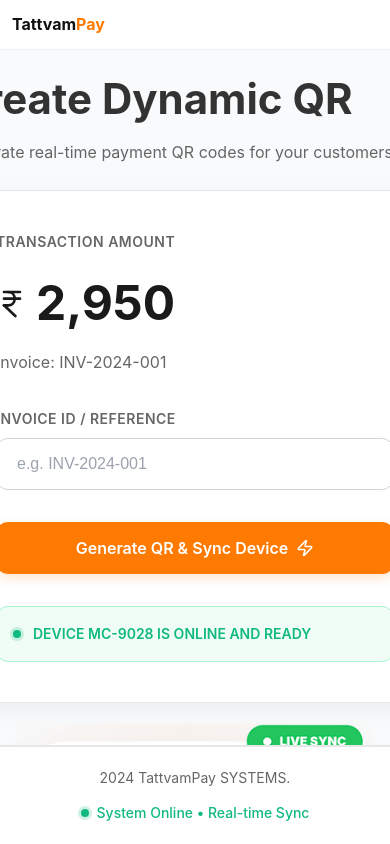
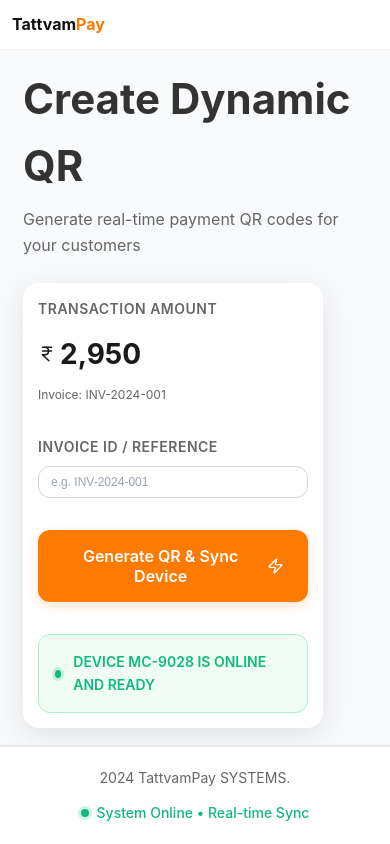
Before and after one commit to Anhu22/TattvaPay, a React (Create React App) app: page /qr-generator in a window 390 px wide. Built offline with nearby package versions, Linux system fonts and the light colour scheme.

Commit message:
Responsiveness update

```diff
--- a/src/components/DashboardLayout.jsx
+++ b/src/components/DashboardLayout.jsx
@@ -15,10 +15,30 @@
   min-height: 100vh;
   background: #f8f9fc;
 
-  @media (max-width: 768px) {
-    flex-direction: column;
+  /* Tablet and smaller */
+  @media (max-width: 1200px) {
+    /* Keep flex layout for tablets */
   }
 
+  /* Mobile landscape */
+  @media (max-width: 768px) and (orientation: landscape) {
+    flex-direction: row;
+    min-height: 100vh;
+  }
+
+  /* Mobile portrait */
+  @media (max-width: 768px) and (orientation: portrait) {
+    flex-direction: column;
+    min-height: 100vh;
+  }
+
+  /* Small mobile portrait */
+  @media (max-width: 600px) and (orientation: portrait) {
+    flex-direction: column;
+    min-height: 100vh;
+  }
+
+  /* Height-based portrait adjustments */
   @media (max-height: 600px) and (orientation: portrait) {
     flex-direction: column;
   }
--- a/src/pages/Dashboard.jsx
+++ b/src/pages/Dashboard.jsx
@@ -38,8 +38,38 @@
   flex: 1;
   padding: 30px 40px;
 
-  @media (max-width: 768px) {
-    padding: 20px;
+  /* Tablet and smaller */
+  @media (max-width: 1200px) {
+    padding: 25px 30px;
+  }
+
+  /* Mobile landscape */
+  @media (max-width: 768px) and (orientation: landscape) {
+    padding: 20px 25px;
+  }
+
+  /* Mobile portrait */
+  @media (max-width: 768px) and (orientation: portrait) {
+    padding: 20px 20px;
+  }
+
+  /* Small mobile portrait */
+  @media (max-width: 600px) and (orientation: portrait) {
+    padding: 15px 15px;
+  }
+
+  /* Very small mobile portrait */
+  @media (max-width: 480px) and (orientation: portrait) {
+    padding: 12px 12px;
+  }
+
+  /* Height-based portrait adjustments */
+  @media (max-height: 600px) and (orientation: portrait) {
+    padding: 20px 20px;
+  }
+
+  @media (max-height: 500px) and (orientation: portrait) {
+    padding: 15px 15px;
   }
 `;
 
@@ -64,27 +94,40 @@
   gap: 20px;
   margin-bottom: 30px;
 
+  /* Tablet and smaller */
   @media (max-width: 1200px) {
     grid-template-columns: repeat(2, 1fr);
   }
 
-  @media (max-width: 768px) {
+  /* Mobile landscape */
+  @media (max-width: 768px) and (orientation: landscape) {
     grid-template-columns: repeat(2, 1fr);
     gap: 15px;
     margin-bottom: 20px;
   }
 
-  @media (max-width: 600px) {
+  /* Mobile portrait */
+  @media (max-width: 768px) and (orientation: portrait) {
+    grid-template-columns: repeat(2, 1fr);
+    gap: 12px;
+    margin-bottom: 20px;
+  }
+
+  /* Small mobile portrait */
+  @media (max-width: 600px) and (orientation: portrait) {
     grid-template-columns: 1fr;
     gap: 12px;
+    margin-bottom: 15px;
   }
 
-  @media (max-width: 480px) {
+  /* Very small mobile portrait */
+  @media (max-width: 480px) and (orientation: portrait) {
     grid-template-columns: 1fr;
     gap: 10px;
     margin-bottom: 15px;
   }
 
+  /* Height-based portrait adjustments */
   @media (max-height: 600px) and (orientation: portrait) {
     grid-template-columns: repeat(2, 1fr);
     gap: 12px;
@@ -216,18 +259,40 @@
   gap: 20px;
   margin: 24px 0;
 
-  @media (max-width: 768px) {
-    grid-template-columns: 1fr;
+  /* Tablet and smaller */
+  @media (max-width: 1200px) {
+    grid-template-columns: repeat(2, 1fr);
+  }
+
+  /* Mobile landscape */
+  @media (max-width: 768px) and (orientation: landscape) {
+    grid-template-columns: repeat(2, 1fr);
     gap: 15px;
     margin: 20px 0;
   }
 
-  @media (max-width: 480px) {
+  /* Mobile portrait */
+  @media (max-width: 768px) and (orientation: portrait) {
+    grid-template-columns: repeat(2, 1fr);
+    gap: 12px;
+    margin: 20px 0;
+  }
+
+  /* Small mobile portrait */
+  @media (max-width: 600px) and (orientation: portrait) {
     grid-template-columns: 1fr;
     gap: 12px;
-    margin: 16px 0;
+    margin: 15px 0;
   }
 
+  /* Very small mobile portrait */
+  @media (max-width: 480px) and (orientation: portrait) {
+    grid-template-columns: 1fr;
+    gap: 10px;
+    margin: 15px 0;
+  }
+
+  /* Height-based portrait adjustments */
   @media (max-height: 600px) and (orientation: portrait) {
     grid-template-columns: repeat(2, 1fr);
     gap: 12px;
--- a/src/pages/QR-Generator.jsx
+++ b/src/pages/QR-Generator.jsx
@@ -53,9 +53,52 @@
   max-width: 1600px;
   margin: 0 auto;
 
-  @media (max-width: 968px) {
+  /* Tablet and smaller */
+  @media (max-width: 1200px) {
+    gap: 40px;
+  }
+
+  /* Mobile landscape */
+  @media (max-width: 768px) and (orientation: landscape) {
+    flex-direction: row;
+    gap: 30px;
+    padding: 0 20px;
+  }
+
+  /* Mobile portrait */
+  @media (max-width: 768px) and (orientation: portrait) {
     flex-direction: column;
     gap: 20px;
+    align-items: center;
+    padding: 0 15px;
+  }
+
+  /* Small mobile portrait */
+  @media (max-width: 600px) and (orientation: portrait) {
+    flex-direction: column;
+    gap: 15px;
+    align-items: center;
+    padding: 0 10px;
+  }
+
+  /* Very small mobile portrait */
+  @media (max-width: 480px) and (orientation: portrait) {
+    flex-direction: column;
+    gap: 12px;
+    align-items: center;
+    padding: 0 8px;
+  }
+
+  /* Height-based portrait adjustments */
+  @media (max-height: 600px) and (orientation: portrait) {
+    flex-direction: column;
+    gap: 15px;
+    align-items: center;
+  }
+
+  @media (max-height: 500px) and (orientation: portrait) {
+    flex-direction: column;
+    gap: 10px;
     align-items: center;
   }
 `;
@@ -83,11 +126,59 @@
   background: #ffffff;
   border-radius: 24px;
   padding: 40px;
-  box-shadow: 0 8px 24px rgba(0,0,0,0.05);
-  border: 1px solid #e5e7eb;
-  height: fit-content;
   width: 480px;
+  max-width: 100%;
+  box-shadow: 0 8px 32px rgba(0, 0, 0, 0.1);
   flex-shrink: 0;
+
+  /* Tablet and smaller */
+  @media (max-width: 1200px) {
+    width: 420px;
+    padding: 35px;
+  }
+
+  /* Mobile landscape */
+  @media (max-width: 768px) and (orientation: landscape) {
+    width: 380px;
+    padding: 30px;
+  }
+
+  /* Mobile portrait */
+  @media (max-width: 768px) and (orientation: portrait) {
+    width: 100%;
+    max-width: 400px;
+    padding: 25px;
+    border-radius: 20px;
+  }
+
+  /* Small mobile portrait */
+  @media (max-width: 600px) and (orientation: portrait) {
+    width: 100%;
+    max-width: 350px;
+    padding: 20px;
+    border-radius: 18px;
+  }
+
+  /* Very small mobile portrait */
+  @media (max-width: 480px) and (orientation: portrait) {
+    width: 100%;
+    max-width: 300px;
+    padding: 15px;
+    border-radius: 16px;
+  }
+
+  /* Height-based portrait adjustments */
+  @media (max-height: 600px) and (orientation: portrait) {
+    width: 100%;
+    max-width: 380px;
+    padding: 22px;
+  }
+
+  @media (max-height: 500px) and (orientation: portrait) {
+    width: 100%;
+    max-width: 320px;
+    padding: 18px;
+  }
 `;
 
 const Section = styled.div`
@@ -116,10 +207,55 @@
   gap: 8px;
   margin-bottom: 8px;
 
+  /* Mobile portrait */
+  @media (max-width: 768px) and (orientation: portrait) {
+    font-size: 36px;
+    gap: 6px;
+  }
+
+  /* Small mobile portrait */
+  @media (max-width: 600px) and (orientation: portrait) {
+    font-size: 32px;
+    gap: 5px;
+  }
+
+  /* Very small mobile portrait */
+  @media (max-width: 480px) and (orientation: portrait) {
+    font-size: 28px;
+    gap: 4px;
+  }
+
+  /* Height-based portrait adjustments */
+  @media (max-height: 600px) and (orientation: portrait) {
+    font-size: 34px;
+  }
+
+  @media (max-height: 500px) and (orientation: portrait) {
+    font-size: 30px;
+  }
+
   svg {
     width: 32px;
     height: 32px;
     color: #1a1a1a;
+
+    /* Mobile portrait */
+    @media (max-width: 768px) and (orientation: portrait) {
+      width: 24px;
+      height: 24px;
+    }
+
+    /* Small mobile portrait */
+    @media (max-width: 600px) and (orientation: portrait) {
+      width: 20px;
+      height: 20px;
+    }
+
+    /* Very small mobile portrait */
+    @media (max-width: 480px) and (orientation: portrait) {
+      width: 18px;
+      height: 18px;
+    }
   }
 `;
 
@@ -127,6 +263,24 @@
   font-size: 16px;
   color: #666;
   margin-bottom: 24px;
+
+  /* Mobile portrait */
+  @media (max-width: 768px) and (orientation: portrait) {
+    font-size: 14px;
+    margin-bottom: 20px;
+  }
+
+  /* Small mobile portrait */
+  @media (max-width: 600px) and (orientation: portrait) {
+    font-size: 13px;
+    margin-bottom: 16px;
+  }
+
+  /* Very small mobile portrait */
+  @media (max-width: 480px) and (orientation: portrait) {
+    font-size: 12px;
+    margin-bottom: 14px;
+  }
 `;
 
 const InputLabel = styled.div`
@@ -148,9 +302,42 @@
   background: #ffffff;
   transition: all 0.2s;
 
+  /* Mobile portrait */
+  @media (max-width: 768px) and (orientation: portrait) {
+    padding: 12px 16px;
+    font-size: 14px;
+  }
+
+  /* Small mobile portrait */
+  @media (max-width: 600px) and (orientation: portrait) {
+    padding: 10px 14px;
+    font-size: 13px;
+  }
+
+  /* Very small mobile portrait */
+  @media (max-width: 480px) and (orientation: portrait) {
+    padding: 8px 12px;
+    font-size: 12px;
+  }
+
   &::placeholder {
     color: #9ca3af;
     font-size: 16px;
+
+    /* Mobile portrait */
+    @media (max-width: 768px) and (orientation: portrait) {
+      font-size: 14px;
+    }
+
+    /* Small mobile portrait */
+    @media (max-width: 600px) and (orientation: portrait) {
+      font-size: 13px;
+    }
+
+    /* Very small mobile portrait */
+    @media (max-width: 480px) and (orientation: portrait) {
+      font-size: 12px;
+    }
   }
 
   &:focus {
@@ -240,6 +427,46 @@
   display: flex;
   align-items: center;
   justify-content: center;
+  min-height: 400px;
+
+  /* Mobile landscape */
+  @media (max-width: 768px) and (orientation: landscape) {
+    min-height: 300px;
+  }
+
+  /* Mobile portrait */
+  @media (max-width: 768px) and (orientation: portrait) {
+    width: 100%;
+    min-height: 250px;
+    order: 2;
+  }
+
+  /* Small mobile portrait */
+  @media (max-width: 600px) and (orientation: portrait) {
+    width: 100%;
+    min-height: 200px;
+    order: 2;
+  }
+
+  /* Very small mobile portrait */
+  @media (max-width: 480px) and (orientation: portrait) {
+    width: 100%;
+    min-height: 180px;
+    order: 2;
+  }
+
+  /* Height-based portrait adjustments */
+  @media (max-height: 600px) and (orientation: portrait) {
+    width: 100%;
+    min-height: 200px;
+    order: 2;
+  }
+
+  @media (max-height: 500px) and (orientation: portrait) {
+    width: 100%;
+    min-height: 150px;
+    order: 2;
+  }
 `;
 
 const QRImageContainer = styled.div`
@@ -247,6 +474,46 @@
   display: flex;
   align-items: center;
   justify-content: center;
+
+  /* Mobile portrait */
+  @media (max-width: 768px) and (orientation: portrait) {
+    padding: 10px;
+  }
+
+  /* Small mobile portrait */
+  @media (max-width: 600px) and (orientation: portrait) {
+    padding: 8px;
+  }
+
+  /* Very small mobile portrait */
+  @media (max-width: 480px) and (orientation: portrait) {
+    padding: 5px;
+  }
+
+  img {
+    max-width: 100%;
+    height: auto;
+    border-radius: 12px;
+    box-shadow: 0 4px 20px rgba(0, 0, 0, 0.1);
+
+    /* Mobile portrait */
+    @media (max-width: 768px) and (orientation: portrait) {
+      max-height: 200px;
+      object-fit: contain;
+    }
+
+    /* Small mobile portrait */
+    @media (max-width: 600px) and (orientation: portrait) {
+      max-height: 150px;
+      object-fit: contain;
+    }
+
+    /* Very small mobile portrait */
+    @media (max-width: 480px) and (orientation: portrait) {
+      max-height: 120px;
+      object-fit: contain;
+    }
+  }
 `;
 
 const Footer = styled.footer`
```
